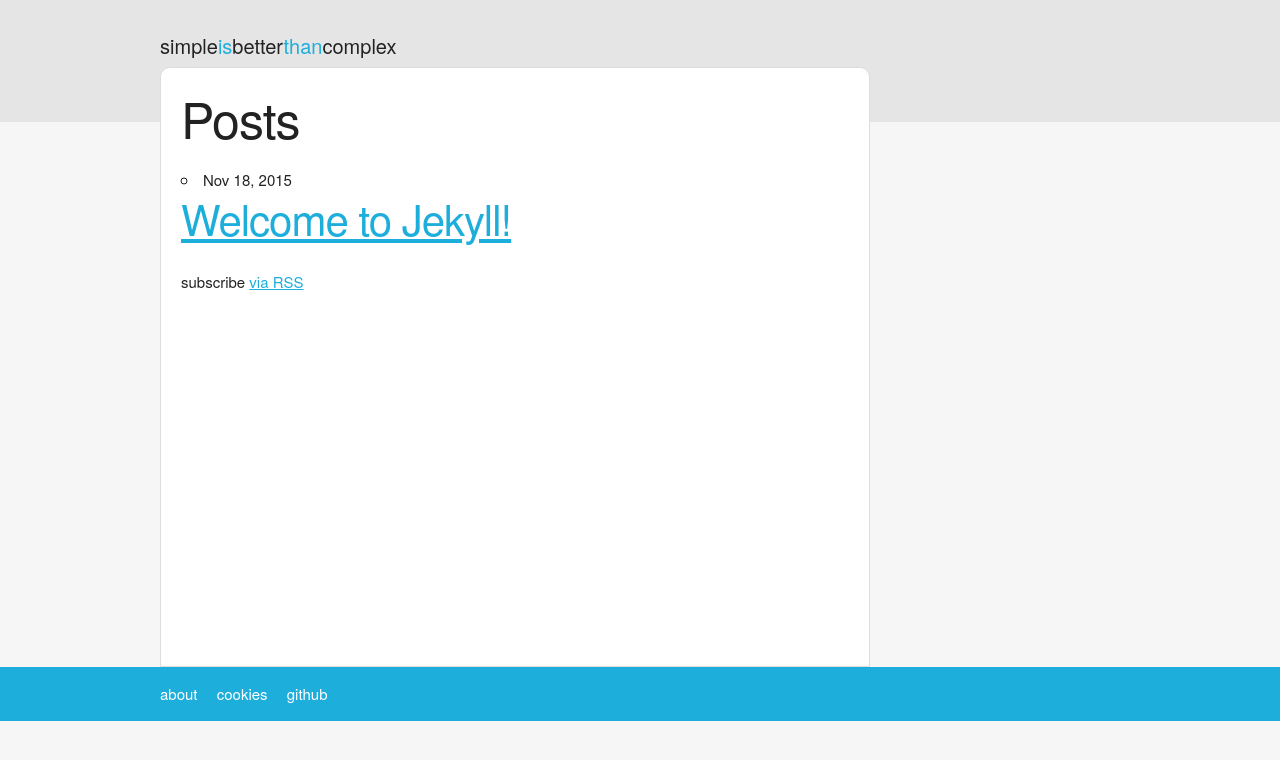
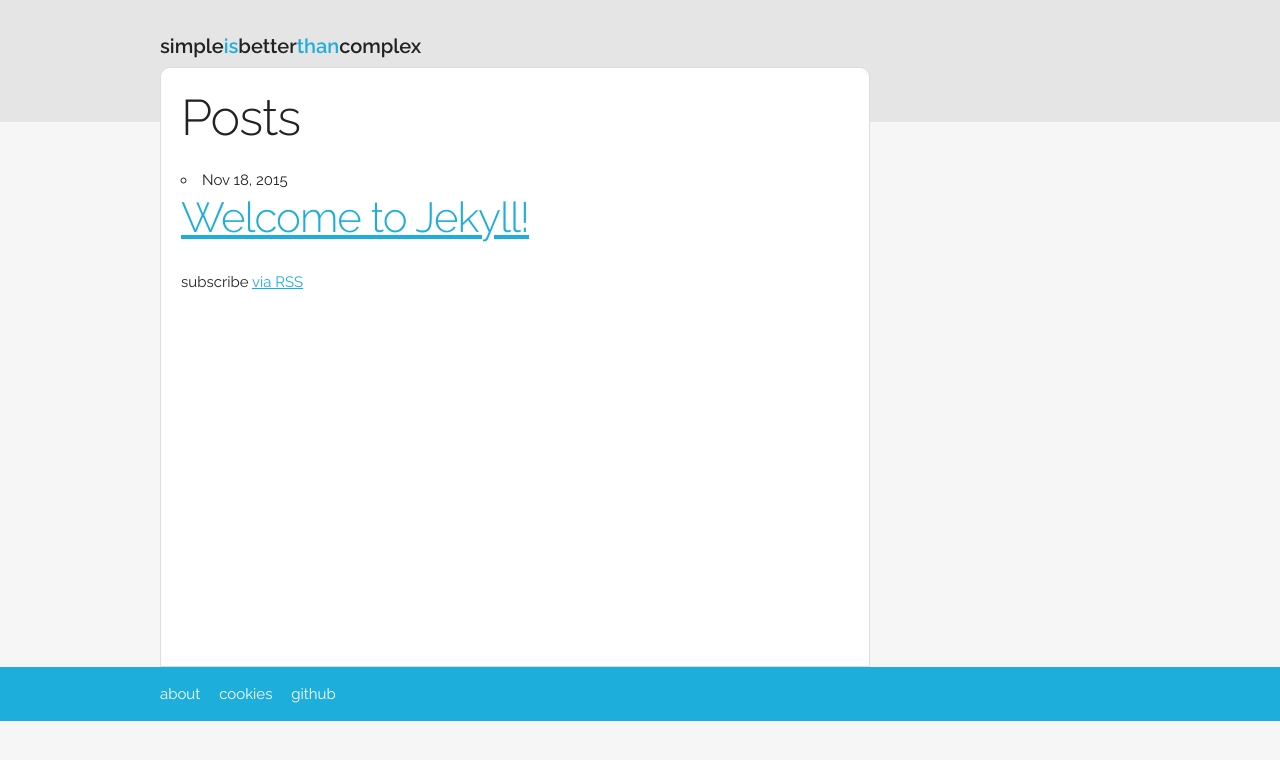
Before and after one commit to Timtech4u/simpleisbetterthancomplex.com, a Jekyll site: the page built from index.html, in a window 1280 px wide. Shown: the top 760 px of the page. Built offline with Jekyll 4.4.1, drawn with Linux system fonts in a browser that asks for light colours.

Commit message:
Update font family

```diff
--- a/_includes/head.html
+++ b/_includes/head.html
@@ -4,6 +4,7 @@
   <meta name="viewport" content="width=device-width, initial-scale=1">
   <title>{% if page.title %}{{ page.title }}{% else %}{{ site.title }}{% endif %}</title>
   <meta name="description" content="{% if page.excerpt %}{{ page.excerpt | strip_html | strip_newlines | truncate: 160 }}{% else %}{{ site.description }}{% endif %}">
+  <link href="https://fonts.googleapis.com/css?family=Raleway:400,300,500,600,700" rel="stylesheet" type="text/css">
   <link rel="stylesheet" href="{{ "/css/main.css" | prepend: site.baseurl }}">
   <link rel="canonical" href="{{ page.url | replace:'index.html','' | prepend: site.baseurl | prepend: site.url }}">
   <link rel="alternate" type="application/rss+xml" title="{{ site.title }}" href="{{ "/feed.xml" | prepend: site.baseurl | prepend: site.url }}" />
--- a/css/main.css
+++ b/css/main.css
@@ -863,7 +863,7 @@
   color: #222;
   text-decoration: none;
   font-size: 2rem;
-  font-weight: 500;
+  font-weight: 600;
 }
 
 header .logo span {
```
